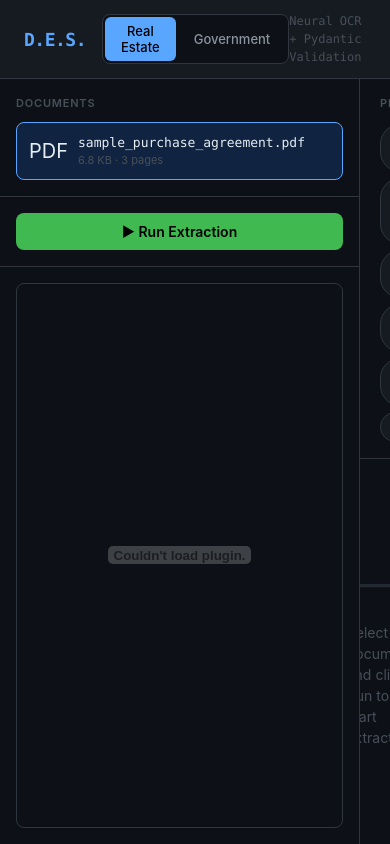
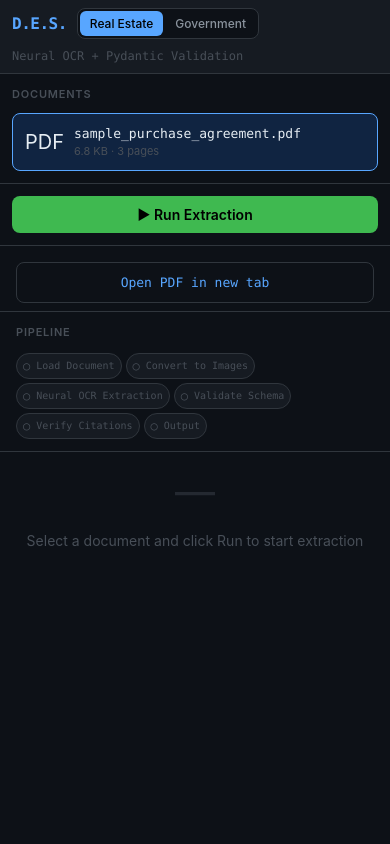
Before and after one commit to darraghmahns/DES-Demo, a React (Vite) app in the folder frontend/: page / in a window 390 px wide. Built offline with nearby package versions, Linux system fonts and the light colour scheme.

Commit message:
Add mobile-friendly PDF link and enhance responsive design in App component

```diff
--- a/frontend/src/App.css
+++ b/frontend/src/App.css
@@ -262,6 +262,24 @@ body {
   font-size: 13px;
   border: 1px dashed var(--border);
   border-radius: var(--radius);
+}
+
+.pdf-mobile-link {
+  display: none;
+  text-align: center;
+  padding: 10px;
+  color: var(--cyan);
+  font-size: 13px;
+  font-family: var(--font-mono);
+  text-decoration: none;
+  border: 1px solid var(--border);
+  border-radius: var(--radius);
+  margin-top: 8px;
+}
+
+.pdf-mobile-link:hover {
+  background: var(--cyan-dim);
+  border-color: var(--cyan);
 }
 
 /* ========= Right Panel ========= */
@@ -630,3 +648,189 @@ body {
 ::-webkit-scrollbar-thumb:hover {
   background: var(--text-muted);
 }
+
+/* ========= Mobile Responsive ========= */
+
+/* Tablet breakpoint — stack panels vertically */
+@media (max-width: 768px) {
+  body {
+    overflow: auto;
+    height: auto;
+  }
+
+  #root {
+    height: auto;
+  }
+
+  .app {
+    height: auto;
+    overflow: visible;
+  }
+
+  .header {
+    flex-wrap: wrap;
+    gap: 8px;
+    padding: 10px 16px;
+  }
+
+  .header-left {
+    gap: 10px;
+  }
+
+  .header-subtitle {
+    width: 100%;
+    order: 3;
+  }
+
+  .main {
+    flex-direction: column;
+    overflow: visible;
+  }
+
+  .left-panel {
+    width: 100%;
+    border-right: none;
+    border-bottom: 1px solid var(--border);
+    flex-shrink: initial;
+  }
+
+  .pdf-preview {
+    padding: 8px 16px;
+    flex: initial;
+    min-height: auto;
+  }
+
+  .pdf-preview embed {
+    display: none;
+  }
+
+  .pdf-mobile-link {
+    display: block;
+  }
+
+  .pdf-placeholder {
+    min-height: 48px;
+    flex: initial;
+  }
+
+  .right-panel {
+    overflow: visible;
+  }
+
+  .results {
+    overflow: visible;
+    min-height: 300px;
+  }
+
+  /* Make data tables scroll horizontally */
+  .data-table {
+    display: block;
+    overflow-x: auto;
+    -webkit-overflow-scrolling: touch;
+  }
+
+  .data-table thead,
+  .data-table tbody,
+  .data-table tr {
+    display: table;
+    width: 100%;
+    table-layout: auto;
+  }
+
+  .data-table thead {
+    position: static;
+  }
+
+  .data-table th {
+    position: static;
+  }
+
+  .tabs {
+    padding: 0 12px;
+    overflow-x: auto;
+    -webkit-overflow-scrolling: touch;
+  }
+
+  .tab {
+    white-space: nowrap;
+    flex-shrink: 0;
+  }
+
+  .pipeline {
+    padding: 12px 16px;
+  }
+
+  .steps {
+    gap: 4px;
+  }
+
+  .step {
+    padding: 4px 8px;
+    font-size: 11px;
+  }
+
+  .results {
+    padding: 12px 16px;
+  }
+
+  .confidence-section {
+    padding: 10px 16px;
+  }
+
+  .pii-risk-banner {
+    flex-wrap: wrap;
+    font-size: 13px;
+  }
+}
+
+/* Small phone breakpoint */
+@media (max-width: 480px) {
+  .header {
+    padding: 8px 12px;
+  }
+
+  .header-title {
+    font-size: 16px;
+  }
+
+  .mode-btn {
+    padding: 5px 10px;
+    font-size: 12px;
+  }
+
+  .panel-section {
+    padding: 12px;
+  }
+
+  .step {
+    padding: 3px 6px;
+    font-size: 10px;
+  }
+
+  .field-name {
+    font-size: 11px;
+    word-break: break-all;
+    white-space: normal;
+  }
+
+  .field-value {
+    font-size: 11px;
+  }
+
+  .data-table td {
+    padding: 6px 8px;
+  }
+
+  .data-table th {
+    padding: 6px 8px;
+    font-size: 10px;
+  }
+
+  .json-output pre {
+    font-size: 10px;
+  }
+
+  .results {
+    padding: 10px 12px;
+  }
+}
--- a/frontend/src/App.tsx
+++ b/frontend/src/App.tsx
@@ -305,11 +305,21 @@ function App() {
 
           <div className="pdf-preview">
             {selectedDoc ? (
-              <embed
-                src={getDocumentUrl(selectedDoc)}
-                type="application/pdf"
-                key={selectedDoc}
-              />
+              <>
+                <embed
+                  src={getDocumentUrl(selectedDoc)}
+                  type="application/pdf"
+                  key={selectedDoc}
+                />
+                <a
+                  href={getDocumentUrl(selectedDoc)}
+                  target="_blank"
+                  rel="noopener noreferrer"
+                  className="pdf-mobile-link"
+                >
+                  Open PDF in new tab
+                </a>
+              </>
             ) : (
               <div className="pdf-placeholder">Select a document to preview</div>
             )}
```
Also changed, not shown: 1 other file (tests, documents, lock files or other folders).
